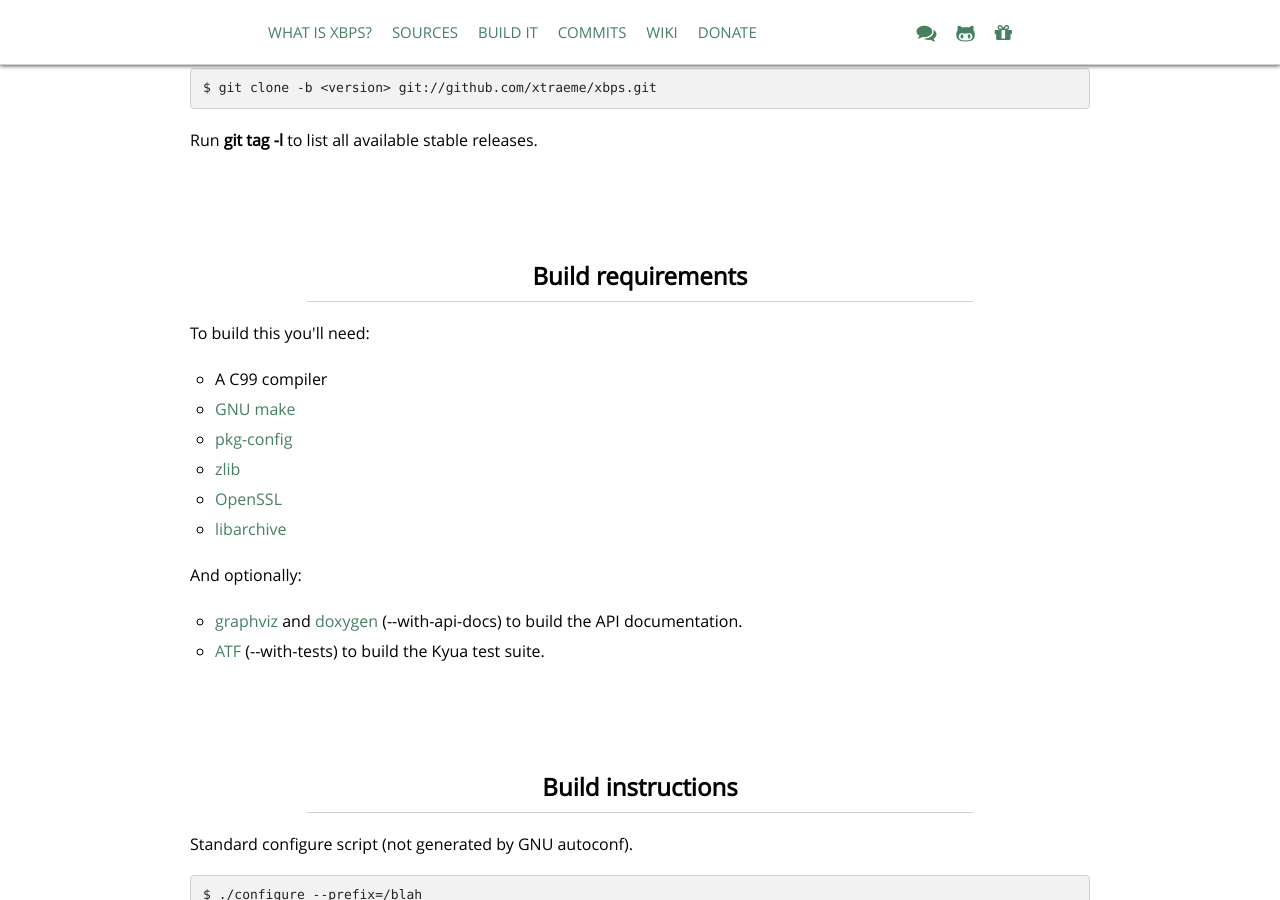
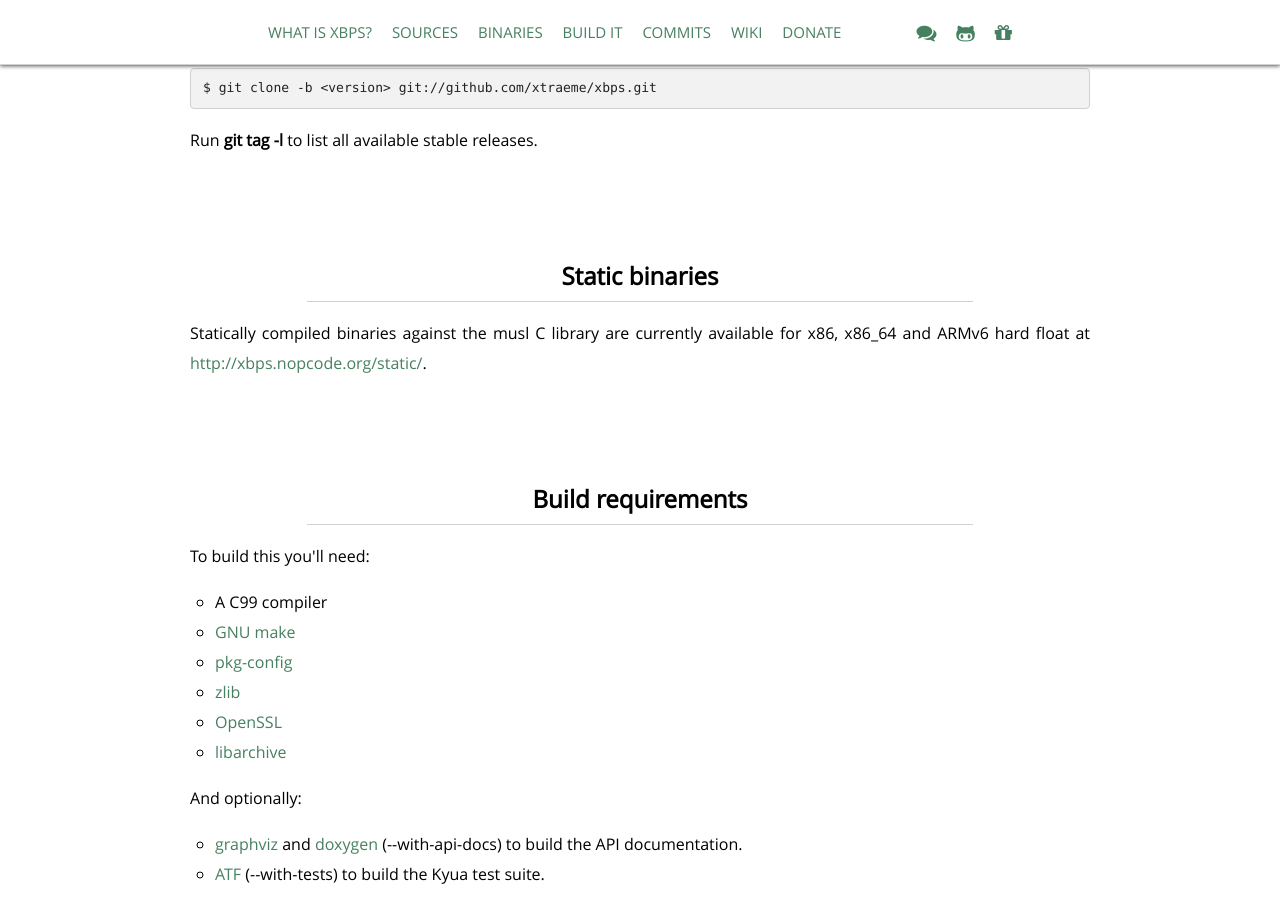
Before and after one commit to void-linux/void-linux.github.io, a Jekyll site: the page built from xbps/index.html, in a window 1280 px wide and 900 px high, scrolled down 1367 px. Built offline with Jekyll 4.4.1, drawn with Linux system fonts in a browser that asks for light colours; Markdown is read by kramdown in place of the engine named in the settings.

Commit message:
xbps: mention url to download static bins.

```diff
--- a/xbps/index.html
+++ b/xbps/index.html
@@ -7,6 +7,7 @@ layout: default
 				<ul>
 					<li><a href="#wtf">What is XBPS?</a></li>
 					<li><a href="#src">Sources</a></li>
+					<li><a href="#binaries">Binaries</a></li>
 					<li><a href="#deps">Build it</a></li>
 					<li><a href="#commits">Commits</a></li>
 					<li><a href="https://github.com/voidlinux/documentation/wiki/xbps">Wiki</a></li>
@@ -69,6 +70,11 @@ layout: default
 			<p>Run <strong>git tag -l</strong> to list all available stable releases.</p>
 		</div>
 
+		<div id="binaries">
+			<h2 class="cattitle">Static binaries</h2>
+			<p>Statically compiled binaries against the musl C library are currently available for x86, x86_64 and ARMv6 hard float at <a href="http://xbps.nopcode.org/static/">http://xbps.nopcode.org/static/</a>.</p>
+		</div>
+
 		<div id="deps">
 			<h2 class="cattitle">Build requirements</h2>
 			<p>To build this you'll need:</p>
```
